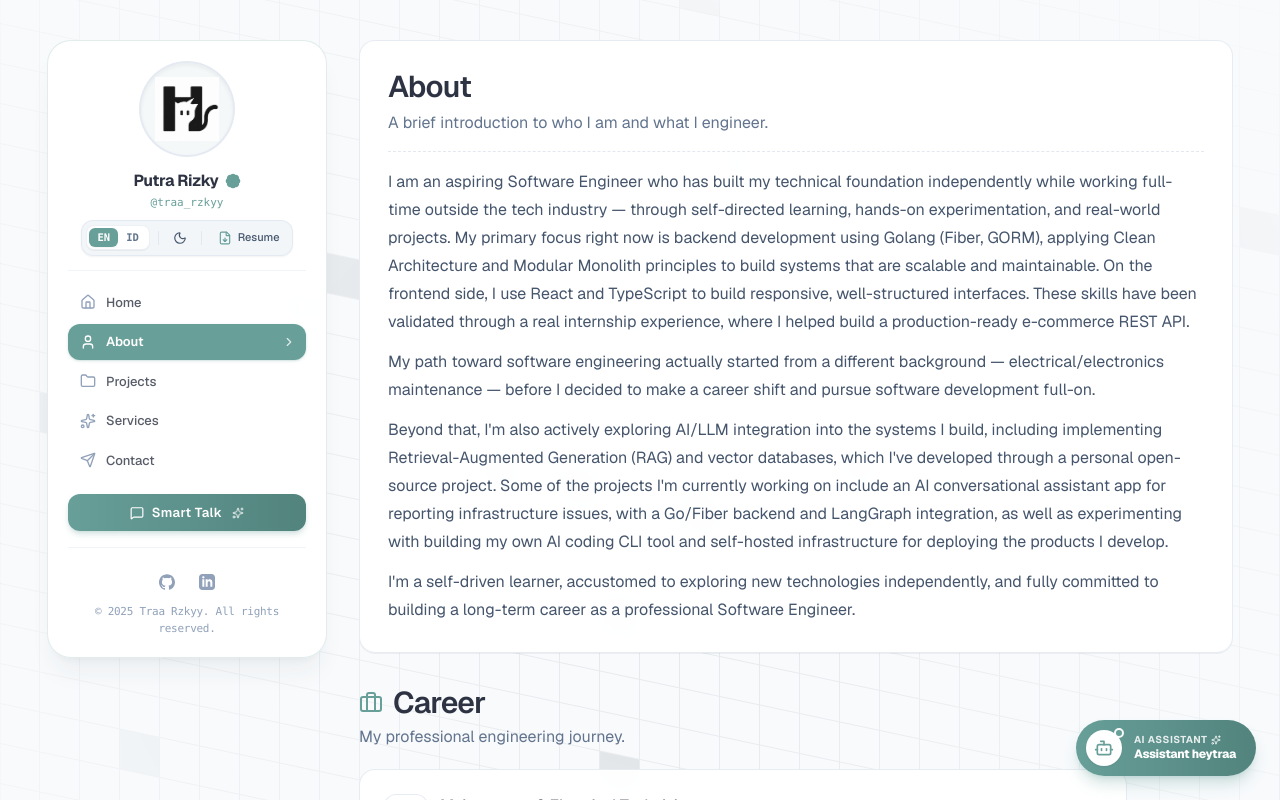
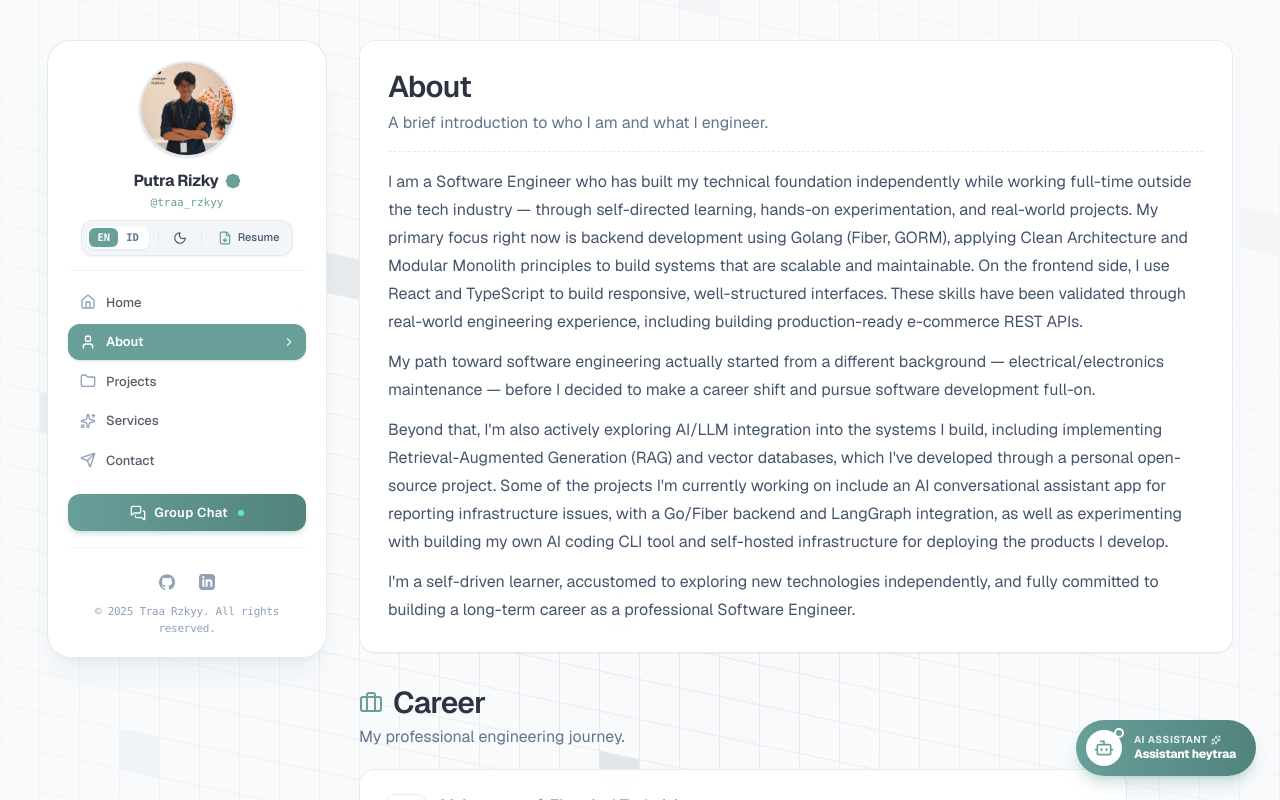
Before and after one commit to arttVinci/heytraa.com, a Next.js app: page /en/about in a window 1280 px wide. Shown: the top 800 px of the page. Built offline with nearby package versions, Linux system fonts and the light colour scheme.

Commit message:
refactor(layout): update navigation links, footer, and profile story cards

```diff
--- a/features/about/components/simple-profile-story.tsx
+++ b/features/about/components/simple-profile-story.tsx
@@ -32,7 +32,7 @@ export function SimpleProfileStory() {
         <p>
           {lang === "id"
             ? "Saya adalah seorang Software Engineer yang membangun fondasi teknis secara mandiri sembari bekerja penuh waktu di luar industri teknologi — melalui pembelajaran terarah, eksperimen langsung, dan proyek-proyek riil. Fokus utama saya saat ini adalah backend development menggunakan Golang (Fiber, GORM), menerapkan prinsip Clean Architecture dan Modular Monolith untuk membangun sistem yang scalable dan mudah dipelihara. Di sisi frontend, saya menggunakan React dan TypeScript untuk merancang antarmuka yang responsif dan terstruktur dengan baik. Keterampilan ini telah divalidasi melalui pengalaman magang riil, di mana saya turut membangun REST API e-commerce siap produksi."
-            : "I am an aspiring Software Engineer who has built my technical foundation independently while working full-time outside the tech industry — through self-directed learning, hands-on experimentation, and real-world projects. My primary focus right now is backend development using Golang (Fiber, GORM), applying Clean Architecture and Modular Monolith principles to build systems that are scalable and maintainable. On the frontend side, I use React and TypeScript to build responsive, well-structured interfaces. These skills have been validated through a real internship experience, where I helped build a production-ready e-commerce REST API."}
+            : "I am a Software Engineer who has built my technical foundation independently while working full-time outside the tech industry — through self-directed learning, hands-on experimentation, and real-world projects. My primary focus right now is backend development using Golang (Fiber, GORM), applying Clean Architecture and Modular Monolith principles to build systems that are scalable and maintainable. On the frontend side, I use React and TypeScript to build responsive, well-structured interfaces. These skills have been validated through real-world engineering experience, including building production-ready e-commerce REST APIs."}
         </p>
 
         <p>
--- a/features/home/components/hero-card.tsx
+++ b/features/home/components/hero-card.tsx
@@ -89,32 +89,31 @@ export function HeroCard() {
         >
           {lang === "id" ? (
             <>
-              Aspiring Software Engineer yang bertransisi dari maintenance elektrikal/elektronika ke full-stack development, dengan pengalaman langsung di backend{" "}
+              Software Engineer yang berfokus pada arsitektur backend berkinerja tinggi dan sistem web modern. Membawa disiplin ketat serta presisi dari latar belakang rekayasa elektrikal/elektronika ke dalam pengembangan perangkat lunak berbasis{" "}
               <span className="font-medium text-[#2D3342] dark:text-white">
                 Golang (Fiber, GORM)
               </span>{" "}
-              menggunakan prinsip{" "}
+              dengan fondasi{" "}
               <span className="font-medium text-[#2D3342] dark:text-white">
                 Clean Architecture
               </span>{" "}
               dan{" "}
               <span className="font-medium text-[#2D3342] dark:text-white">
                 Modular Monolith
-              </span>{" "}
-              serta frontend{" "}
+              </span>,{" "}
+              serta antarmuka responsif{" "}
               <span className="font-medium text-[#2D3342] dark:text-white">
                 React/TypeScript
-              </span>{" "}
-              - tervalidasi melalui magang REST API e-commerce siap produksi. Saat ini terus memperdalam konsep AI/LLM, mengeksplorasi RAG, vector database, LangChain, LangGraph, dan fine-tuning LoRA melalui proyek open-source aktif. Berdedikasi tinggi dan berkomitmen penuh membangun karier di bidang software engineering.
+              </span>.{" "}
+              Aktif mengintegrasikan alur kerja AI modern seperti RAG kontekstual, vector database (Qdrant), dan arsitektur multi-agent LangGraph untuk menghasilkan sistem yang andal dan siap skala.
             </>
           ) : (
             <>
-              Aspiring Software Engineer transitioning from electrical/electronics
-              maintenance into full-stack development, with hands-on experience in{" "}
+              Software Engineer specializing in high-throughput backend architecture, resilient systems, and modern web applications. Bringing engineering discipline and failure-resilient precision from an electrical/electronics background into scalable{" "}
               <span className="font-medium text-[#2D3342] dark:text-white">
                 Golang (Fiber, GORM)
               </span>{" "}
-              backend using{" "}
+              systems engineered with{" "}
               <span className="font-medium text-[#2D3342] dark:text-white">
                 Clean Architecture
               </span>{" "}
@@ -122,15 +121,11 @@ export function HeroCard() {
               <span className="font-medium text-[#2D3342] dark:text-white">
                 Modular Monolith
               </span>{" "}
-              principles and{" "}
+              principles, paired with type-safe{" "}
               <span className="font-medium text-[#2D3342] dark:text-white">
                 React/TypeScript
               </span>{" "}
-              frontend - validated through a production-ready e-commerce REST API
-              internship. Currently expanding my knowledge into AI/LLM concepts,
-              exploring RAG, vector databases, LangChain, LangGraph, and LoRA
-              fine-tuning through an active open-source project. Self-driven and
-              fully committed to building a career in software engineering.
+              frontends. Actively developing agentic AI workflows, contextual RAG with vector databases (Qdrant), and LangGraph multi-agent systems built for real-world production.
             </>
           )}
         </p>
--- a/shared/components/layout/footer-section.tsx
+++ b/shared/components/layout/footer-section.tsx
@@ -207,7 +207,7 @@ export function FooterSection() {
               </li>
               <li>
                 <a
-                  href="mailto:putrarizkynugraha@gmail.com"
+                  href="mailto:traarzkyy97@gmail.com"
                   className="hover:text-[#689F99] dark:hover:text-[#689F99] transition-colors"
                 >
                   {lang === "id" ? "Kirim Email" : "Email Me"}
--- a/shared/components/layout/sidebar-navbar.tsx
+++ b/shared/components/layout/sidebar-navbar.tsx
@@ -11,6 +11,7 @@ import {
   Send,
   ChevronRight,
   MessageSquare,
+  MessagesSquare,
   Menu,
   X,
   BadgeCheck,
@@ -69,15 +70,15 @@ export function SidebarNavbar() {
 
   const renderNavContent = () => (
     <div className="flex flex-col items-center w-full">
-      {/* Profile Logo */}
+      {/* Profile Photo */}
       <div className="relative">
-        <div className="w-24 h-24 rounded-full bg-[#F5F8F9] dark:bg-slate-800 border-2 border-slate-200/80 dark:border-slate-700 flex items-center justify-center shadow-inner transition-all duration-200 hover:border-[#689F99] hover:shadow-[0_0_20px_rgba(104,159,153,0.2)] overflow-hidden">
+        <div className="w-24 h-24 rounded-full bg-[#F5F8F9] dark:bg-slate-800 border-2 border-slate-200/80 dark:border-slate-700 flex items-center justify-center shadow-sm transition-all duration-200 hover:border-[#689F99] hover:shadow-[0_0_20px_rgba(104,159,153,0.25)] overflow-hidden">
           <Image
-            src="/images/logo-icon.png"
-            alt="heytraa logo"
-            width={64}
-            height={64}
-            className="dark:invert object-contain select-none"
+            src="/images/profile.jpg"
+            alt="Putra Rizky Nugraha"
+            width={96}
+            height={96}
+            className="w-full h-full object-cover object-[center_20%] select-none"
             priority
           />
         </div>
@@ -149,27 +150,29 @@ export function SidebarNavbar() {
         })}
       </nav>
 
-      {/* CTA Button - Smart Talk with Muted Sage Teal Gradient */}
+      {/* CTA Button - Group Chat Link */}
       <div className="w-full mt-4">
-        <button
-          type="button"
+        <Link
+          href={`/${lang}/chat`}
           onClick={() => {
-            window.dispatchEvent(new CustomEvent("open-assistant-chat"));
+            setMobileMenuOpen(false);
+            window.scrollTo({ top: 0, left: 0, behavior: "instant" });
           }}
           className={cn(
             "relative w-full group overflow-hidden flex items-center justify-center gap-2 px-3.5 py-2.5 rounded-xl",
             "bg-gradient-to-r from-[#689F99] to-[#52837d] text-white text-xs sm:text-[13px] font-semibold tracking-wide",
             "shadow-md shadow-[#689F99]/25 hover:shadow-lg hover:shadow-[#689F99]/40",
-            "transition-all duration-300 hover:scale-[1.02] active:scale-[0.98]",
+            "transition-all duration-300 hover:scale-[1.02] active:scale-[0.98] cursor-pointer",
+            pathname === `/${lang}/chat` && "ring-2 ring-white/60 shadow-lg"
           )}
         >
           {/* Subtle light shimmer effect */}
           <div className="absolute inset-0 bg-gradient-to-r from-transparent via-white/20 to-transparent translate-x-[-100%] group-hover:translate-x-[100%] transition-transform duration-1000" />
 
-          <MessageSquare className="w-3.5 h-3.5 text-white group-hover:scale-110 transition-transform duration-200" />
-          <span>Smart Talk</span>
-          <Sparkles className="w-3 h-3 text-[#F5F8F9] ml-0.5 opacity-90" />
-        </button>
+          <MessagesSquare className="w-4 h-4 text-white group-hover:scale-110 transition-transform duration-200" />
+          <span>{lang === "id" ? "Grup Chat" : "Group Chat"}</span>
+          <span className="w-1.5 h-1.5 rounded-full bg-emerald-300 animate-pulse ml-0.5" />
+        </Link>
       </div>
 
       {/* Divider */}
@@ -213,11 +216,11 @@ export function SidebarNavbar() {
         <div className="flex items-center gap-2.5">
           <div className="w-9 h-9 rounded-full bg-[#F5F8F9] dark:bg-slate-800 border border-slate-200 dark:border-slate-700 flex items-center justify-center overflow-hidden">
             <Image
-              src="/images/logo-icon.png"
-              alt="heytraa logo"
-              width={28}
-              height={28}
-              className="dark:invert object-contain select-none"
+              src="/images/profile.jpg"
+              alt="Putra Rizky Nugraha"
+              width={36}
+              height={36}
+              className="w-full h-full object-cover object-[center_20%] select-none"
             />
           </div>
           <div>
```
